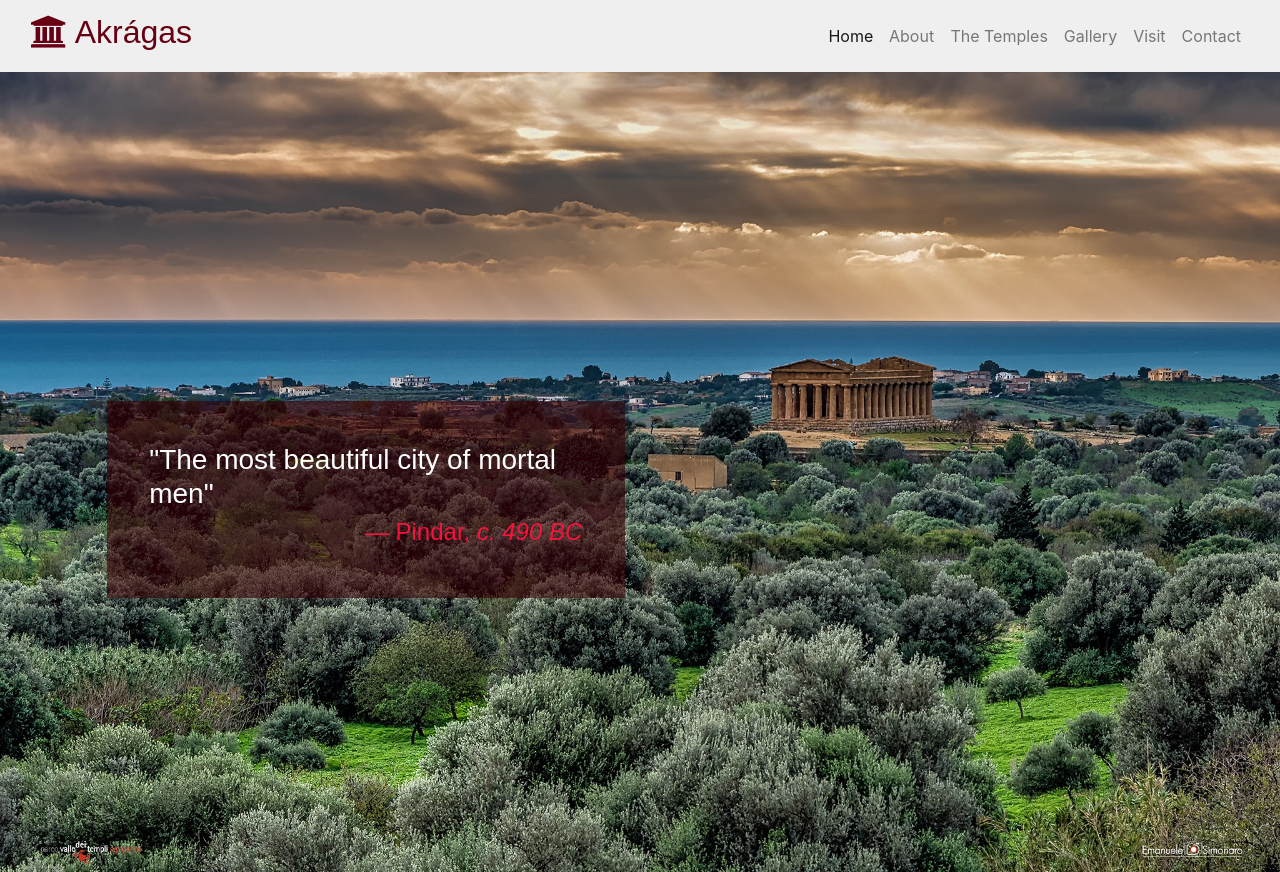
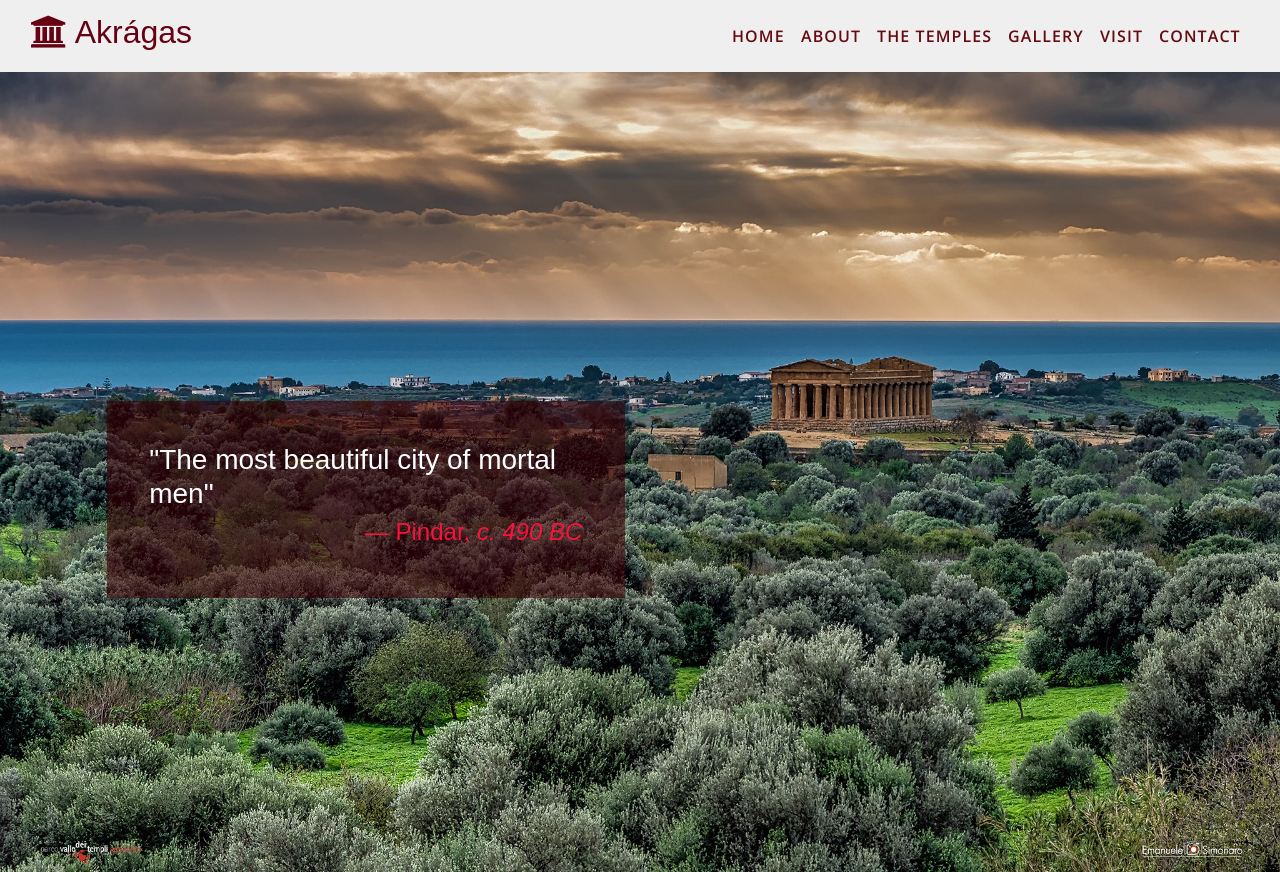
Before and after one commit to Code-Institute-Submissions/Akragas, a plain HTML site: page index.html in a window 1280 px wide. Shown: the top 872 px of the page. Drawn offline with nearby package versions, Linux system fonts and the light colour scheme; some packages are replaced by stand-ins of ours; a script that the page names is missing; a web font is replaced by a local one.

Commit message:
Navbar styling, new font, hover behaviours and colors

```diff
--- a/assets/css/style.css
+++ b/assets/css/style.css
@@ -93,7 +93,7 @@ p.intro {
 }
 
 .btn-book:hover, .btn-book:focus, .btn-book:active, .btn-book.active, .open>.dropdown-toggle.btn-book {
-    color: #f8123c;
+    color: rgb(248, 18, 60);
     background-color: #660012;
     border-color: #660012;
 }
@@ -115,7 +115,7 @@ header {
 }
 
 .navbar-brand h2 {
-    color: #660012;
+    color: rgb(102, 0, 18);
 }
 
 .nav-item a {
@@ -130,6 +130,30 @@ header {
     background-color: #efefef!important;
 }
 
+.navbar-light .navbar-nav .nav-link {
+    color: rgba(102, 10, 18, 1);
+    font-family: 'Open Sans', sans-serif;
+    font-weight: 600;
+    text-transform: uppercase;
+    font-size: 1em;
+    letter-spacing: 1.1px;
+}
+
+
+.navbar-light .navbar-nav .nav-link:focus, .navbar-light .navbar-nav .nav-link:hover {
+    color: #efefef;
+}
+
+.navbar-light .navbar-nav .active>.nav-link, .navbar-light .navbar-nav .nav-link.active, .navbar-light .navbar-nav .nav-link.show, .navbar-light .navbar-nav .show>.nav-link {
+    color: rgba(102,10,18,1);
+}
+
+.hvr-sweep-to-bottom:before {
+    background-color: rgb(102, 0, 18);
+    border-radius: 3px;
+    padding: 2px;
+    margin: 1px;
+    }
 
 /* Home */
 
--- a/index.html
+++ b/index.html
@@ -47,23 +47,23 @@
       </button>
 				<div class="collapse navbar-collapse" id="collapsibleNavbar">
 					<ul class="navbar-nav ml-auto">
-						<li class="nav-item active">
-							<a class="nav-link" href="#">Home <span class="sr-only">(current)</span></a>
+						<li class="nav-item">
+							<a class="nav-link hvr-sweep-to-bottom" href="#">Home <span class="sr-only">(current)</span></a>
 						</li>
 						<li class="nav-item">
 							<a class="nav-link hvr-sweep-to-bottom" href="#about-link">About</a>
 						</li>
 						<li class="nav-item">
-							<a class="nav-link" href="#temples-link">The Temples</a>
+							<a class="nav-link hvr-sweep-to-bottom" href="#temples-link">The Temples</a>
 						</li>
 						<li class="nav-item">
-							<a class="nav-link" href="#gallery-link">Gallery</a>
+							<a class="nav-link hvr-sweep-to-bottom" href="#gallery-link">Gallery</a>
 						</li>
 						<li class="nav-item">
-							<a class="nav-link" href="#visit-link">Visit</a>
+							<a class="nav-link hvr-sweep-to-bottom" href="#visit-link">Visit</a>
 						</li>
 						<li class="nav-item">
-							<a class="nav-link" href="#contact-link">Contact</a>
+							<a class="nav-link hvr-sweep-to-bottom" href="#contact-link">Contact</a>
 						</li>
 					</ul>
 				</div>
```
